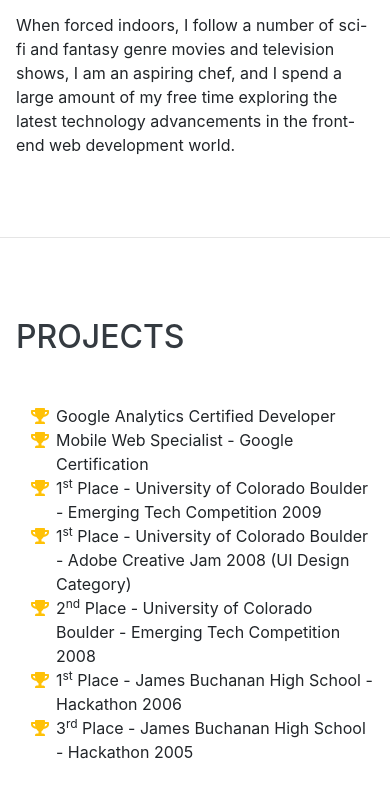
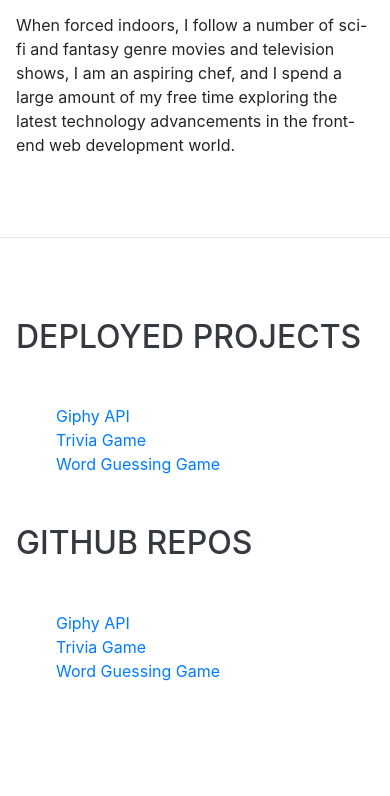
Before and after one commit to variable56/Portfoliov3, a website with bundled scripts: page index.html in a window 390 px wide. Shown: the part 4763-5559 px from the top of the page. After the commit the page ends 5526 px from the top, so only its background shows below. Built offline with nearby package versions, Linux system fonts and the light colour scheme; a web font is replaced by a local one.

Commit message:
updating links

```diff
--- a/index.html
+++ b/index.html
@@ -29,10 +29,13 @@
     <a class="navbar-brand js-scroll-trigger" href="#page-top">
       <span class="d-block d-lg-none">Andrew Nelson</span>
       <span class="d-none d-lg-block">
-        <img class="img-fluid img-profile rounded-circle mx-auto mb-2" src="img/profile.jpg" alt="">
+        <img class="img-fluid img-profile rounded-circle mx-auto mb-2"
+          src="https://scontent-sjc3-1.xx.fbcdn.net/v/t31.0-8/23157405_10155736926122557_6570031635360397020_o.jpg?_nc_cat=108&_nc_ht=scontent-sjc3-1.xx&oh=9ed290c81bd9a43b8ad90e72d812dba6&oe=5D131065"
+          alt="">
       </span>
     </a>
-    <button class="navbar-toggler" type="button" data-toggle="collapse" data-target="#navbarSupportedContent" aria-controls="navbarSupportedContent" aria-expanded="false" aria-label="Toggle navigation">
+    <button class="navbar-toggler" type="button" data-toggle="collapse" data-target="#navbarSupportedContent"
+      aria-controls="navbarSupportedContent" aria-expanded="false" aria-label="Toggle navigation">
       <span class="navbar-toggler-icon"></span>
     </button>
     <div class="collapse navbar-collapse" id="navbarSupportedContent">
@@ -69,7 +72,9 @@
         <div class="subheading mb-5">Alpine, Utah 84004 · (801) 471-1998 ·
           <a href="mailto:name@email.com">variable56@gmail.com</a>
         </div>
-        <p class="lead mb-5">I am an experienced CPA with a passion for technology and development.  I have Years of experience working with others and managing a team of professionals. I have a fundamental knowledge of several coding languages, mainly utilized in a workplace setting.</p>
+        <p class="lead mb-5">I am an experienced CPA with a passion for technology and development. I have Years of
+          experience working with others and managing a team of professionals. I have a fundamental knowledge of several
+          coding languages, mainly utilized in a workplace setting.</p>
         <div class="social-icons">
           <a href="https://www.linkedin.com/in/andrew-nelson-cpa-89a7b39/">
             <i class="fab fa-linkedin-in"></i>
@@ -94,7 +99,8 @@
           <div class="resume-content">
             <h3 class="mb-0">Assistant Controller</h3>
             <div class="subheading mb-3">Boostability</div>
-            <p>Management of accounting department, financial statement preparation and analysis, administration of ERP platform, revenue, acquisition accounting.</p>
+            <p>Management of accounting department, financial statement preparation and analysis, administration of ERP
+              platform, revenue, acquisition accounting.</p>
           </div>
           <div class="resume-date text-md-right">
             <span class="text-primary">July 2014 - Present</span>
@@ -105,7 +111,8 @@
           <div class="resume-content">
             <h3 class="mb-0">Assistant Controller</h3>
             <div class="subheading mb-3">XANGO</div>
-            <p>Managed an accounting team for a multinational company.  Managed the Dynamics GP platform and oversaw the month end close procedures.</p>
+            <p>Managed an accounting team for a multinational company. Managed the Dynamics GP platform and oversaw the
+              month end close procedures.</p>
           </div>
           <div class="resume-date text-md-right">
             <span class="text-primary">June 2006 - July 2014</span>
@@ -246,8 +253,12 @@
     <section class="resume-section p-3 p-lg-5 d-flex align-items-center" id="interests">
       <div class="w-100">
         <h2 class="mb-5">Interests</h2>
-        <p>Apart from being a web developer, I enjoy most of my time being outdoors. In the winter, I am an avid skier and novice ice climber. During the warmer months here in Colorado, I enjoy mountain biking, free climbing, and kayaking.</p>
-        <p class="mb-0">When forced indoors, I follow a number of sci-fi and fantasy genre movies and television shows, I am an aspiring chef, and I spend a large amount of my free time exploring the latest technology advancements in the front-end web development world.</p>
+        <p>Apart from being a web developer, I enjoy most of my time being outdoors. In the winter, I am an avid skier
+          and novice ice climber. During the warmer months here in Colorado, I enjoy mountain biking, free climbing, and
+          kayaking.</p>
+        <p class="mb-0">When forced indoors, I follow a number of sci-fi and fantasy genre movies and television shows,
+          I am an aspiring chef, and I spend a large amount of my free time exploring the latest technology advancements
+          in the front-end web development world.</p>
       </div>
     </section>
 
@@ -255,34 +266,21 @@
 
     <section class="resume-section p-3 p-lg-5 d-flex align-items-center" id="awards">
       <div class="w-100">
-        <h2 class="mb-5">Projects</h2>
+        <h2 class="mb-5">Deployed Projects</h2>
         <ul class="fa-ul mb-0">
-          <li>
-            <i class="fa-li fa fa-trophy text-warning"></i>
-            Google Analytics Certified Developer</li>
-          <li>
-            <i class="fa-li fa fa-trophy text-warning"></i>
-            Mobile Web Specialist - Google Certification</li>
-          <li>
-            <i class="fa-li fa fa-trophy text-warning"></i>
-            1<sup>st</sup>
-            Place - University of Colorado Boulder - Emerging Tech Competition 2009</li>
-          <li>
-            <i class="fa-li fa fa-trophy text-warning"></i>
-            1<sup>st</sup>
-            Place - University of Colorado Boulder - Adobe Creative Jam 2008 (UI Design Category)</li>
-          <li>
-            <i class="fa-li fa fa-trophy text-warning"></i>
-            2<sup>nd</sup>
-            Place - University of Colorado Boulder - Emerging Tech Competition 2008</li>
-          <li>
-            <i class="fa-li fa fa-trophy text-warning"></i>
-            1<sup>st</sup>
-            Place - James Buchanan High School - Hackathon 2006</li>
-          <li>
-            <i class="fa-li fa fa-trophy text-warning"></i>
-            3<sup>rd</sup>
-            Place - James Buchanan High School - Hackathon 2005</li>
+          <li><a href="https://variable56.github.io/GIPHY/">Giphy API</a></li>
+          <li><a href="https://github.com/variable56/TriviaGame/deployments">Trivia Game</a></li>
+          <li><a href="https://variable56.github.io/Word-Guess-Game/">Word Guessing Game</a></li>
+
+        </ul>
+        <br>
+        <br>
+        <h2 class="mb-5">Github Repos</h2>
+        <ul class="fa-ul mb-0">
+          <li><a href="https://github.com/variable56/GIPHY">Giphy API</a></li>
+          <li><a href="https://github.com/variable56/TriviaGame">Trivia Game</a></li>
+          <li><a href="https://github.com/variable56/Word-Guess-Game">Word Guessing Game</a></li>
+
         </ul>
       </div>
     </section>
```
